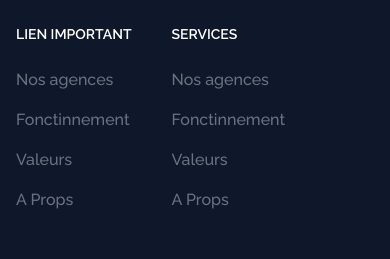
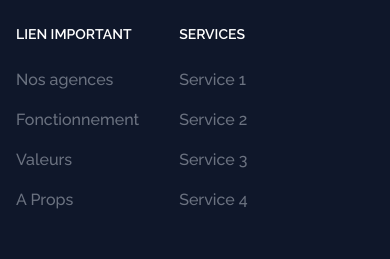
Before and after one commit to laitassou/sahha-front, a React (Create React App) app: page /login in a window 390 px wide. Shown: the part 1035-1294 px from the top of the page. Built offline with nearby package versions, Linux system fonts and the light colour scheme; what tailwindcss-debug-screens would draw is missing.

Commit message:
Adjust button on small screen

```diff
--- a/src/components/common/Button.jsx
+++ b/src/components/common/Button.jsx
@@ -4,7 +4,7 @@ const Button = ({ children, className, secondary }) => {
 	return (
 		<button
 			className={clsx(
-				'px-4 py-2 xl:px-10 lg:py-4 rounded-lg border-2 shadow-primary-500/30 transition-all duration-300',
+				'px-6 py-3 xl:px-10 lg:py-4 rounded-lg border-2 shadow-primary-500/30 transition-all duration-300',
 				className,
 				{
 					'text-primary-500 bg-white border-primary-500': secondary,
--- a/src/components/common/Footer/index.jsx
+++ b/src/components/common/Footer/index.jsx
@@ -19,15 +19,15 @@ const Footer = () => {
 				<div className="flex flex-wrap">
 					<FooterLinksList title="Lien important">
 						<FooterLink text="Nos agences" to="/#agences" />
-						<FooterLink text="Fonctinnement" to="/#agences" />
+						<FooterLink text="Fonctionnement" to="/#agences" />
 						<FooterLink text="Valeurs" to="/#agences" />
 						<FooterLink text="A Props" to="/#agences" />
 					</FooterLinksList>
 					<FooterLinksList title="Services">
-						<FooterLink text="Nos agences" to="/#agences" />
-						<FooterLink text="Fonctinnement" to="/#agences" />
-						<FooterLink text="Valeurs" to="/#agences" />
-						<FooterLink text="A Props" to="/#agences" />
+						<FooterLink text="Service 1" to="/#agences" />
+						<FooterLink text="Service 2" to="/#agences" />
+						<FooterLink text="Service 3" to="/#agences" />
+						<FooterLink text="Service 4" to="/#agences" />
 					</FooterLinksList>
 					<FooterLinksList title="Personel">
 						<FooterLink text="Se connecter" to="/#agences" />
--- a/src/views/Home/Fonctionnement/Step.jsx
+++ b/src/views/Home/Fonctionnement/Step.jsx
@@ -1,6 +1,6 @@
 const Step = ({ number, text }) => {
 	return (
-		<div className="relative flex items-center p-4 mb-2 transition duration-300 border border-transparent rounded-lg cursor-pointer last-of-type:mb-0 hover:bg-white md:-translate-x-5 hover:border-primary-500/20">
+		<div className="relative flex p-4 mb-2 transition duration-300 border border-transparent rounded-lg cursor-pointer last-of-type:mb-0 hover:bg-white md:-translate-x-5 hover:border-primary-500/20">
 			<div className="flex items-center justify-center flex-shrink-0 w-8 h-8 mr-5 text-white rounded-full bg-secondary-500">
 				{number}
 			</div>
```
